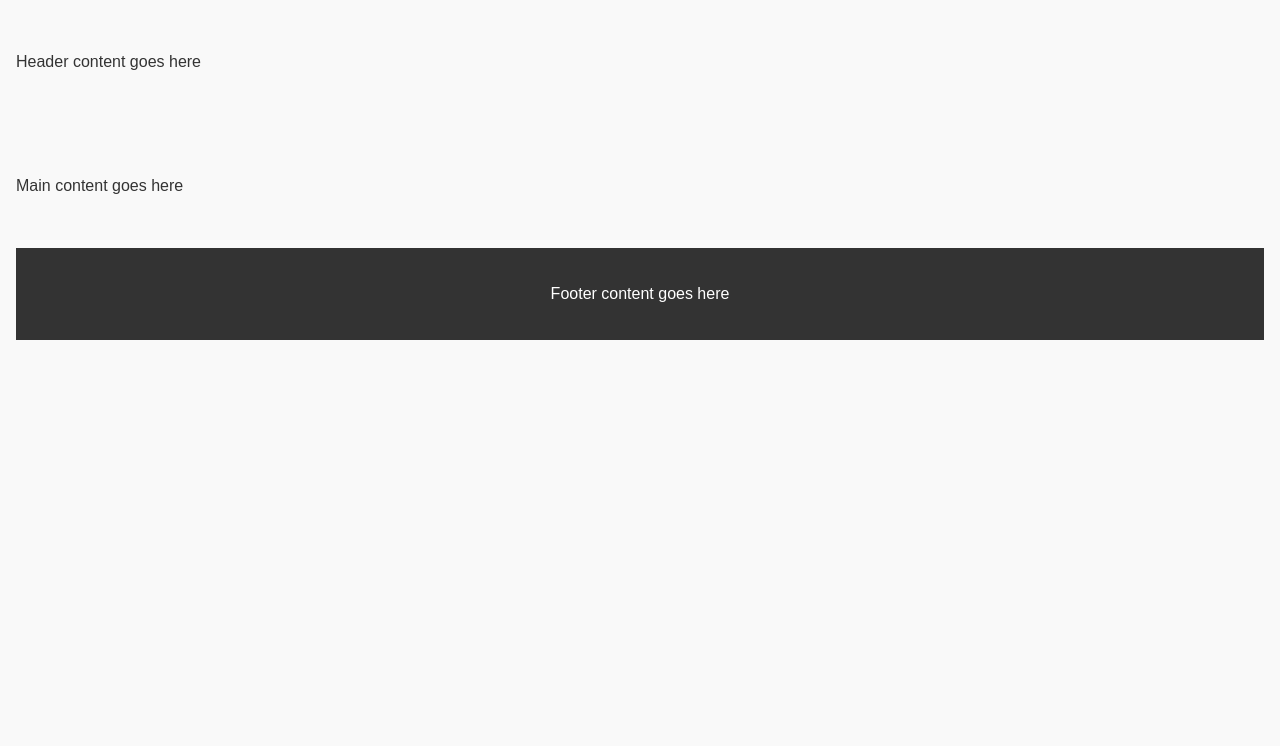
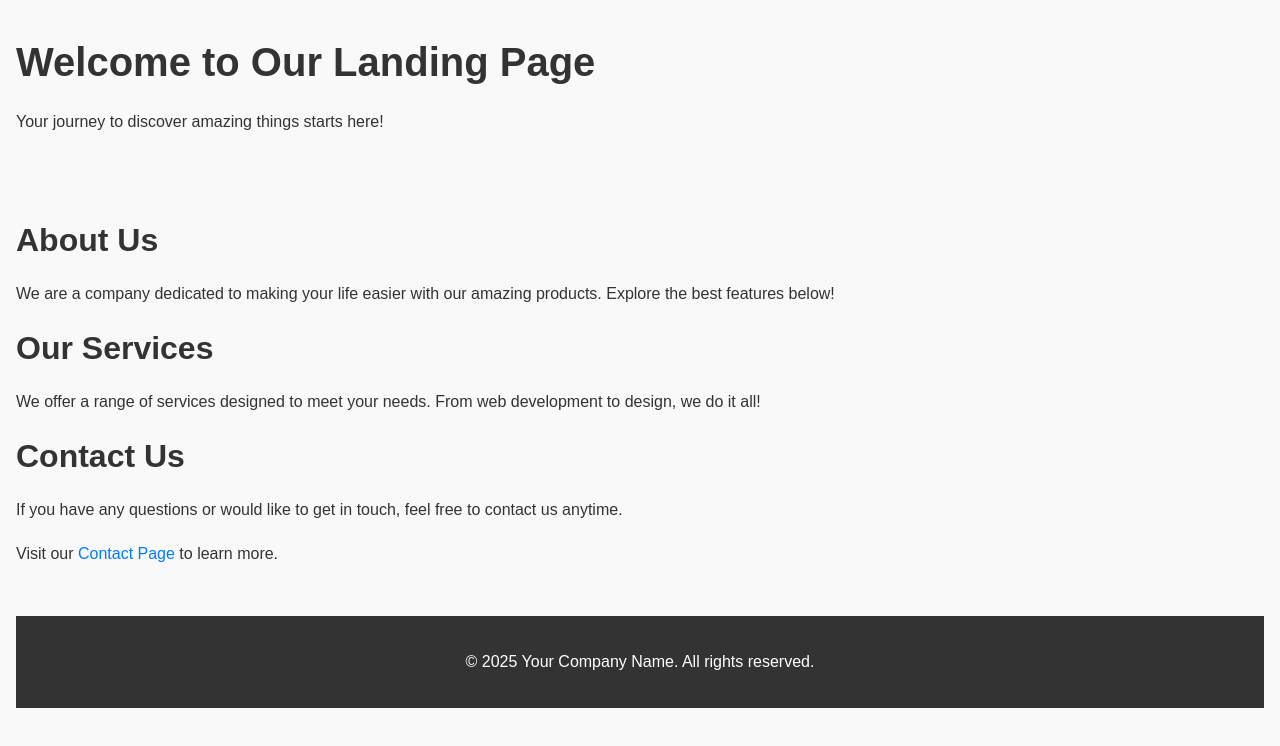
Before and after one commit to laxman006/trustco-solo, a plain HTML site: page index.html in a window 1280 px wide. Drawn offline with Linux system fonts and the light colour scheme.

Commit message:
Update index.html with structured sections and content

```diff
--- a/index.html
+++ b/index.html
@@ -3,26 +3,40 @@
 <head>
     <meta charset="UTF-8">
     <meta name="viewport" content="width=device-width, initial-scale=1.0">
-    <title>Basic HTML structure</title>
+    <title>Landing Page</title>
     <link rel="stylesheet" href="style.css">
 </head>
 <body>
 
+    <!-- Header Section -->
     <header>
-        <!-- Placeholder for header content -->
-        <p>Header content goes here</p>
+        <h1>Welcome to Our Landing Page</h1>
+        <p>Your journey to discover amazing things starts here!</p>
     </header>
 
     <!-- Main Section -->
     <main>
-        <!-- Placeholder for main content -->
-        <p>Main content goes here</p>
+        <section>
+            <h2>About Us</h2>
+            <p>We are a company dedicated to making your life easier with our amazing products. Explore the best features below!</p>
+        </section>
+
+        <section>
+            <h2>Our Services</h2>
+            <p>We offer a range of services designed to meet your needs. From web development to design, we do it all!</p>
+        </section>
+
+        <section>
+            <h2>Contact Us</h2>
+            <p>If you have any questions or would like to get in touch, feel free to contact us anytime.</p>
+            <p>Visit our <a href="#">Contact Page</a> to learn more.</p>
+        </section>
     </main>
 
     <!-- Footer Section -->
     <footer>
-        <!-- Placeholder for footer content -->
-        <p>Footer content goes here</p>
+        <p>&copy; 2025 Your Company Name. All rights reserved.</p>
     </footer>
+
 </body>
 </html>
```
